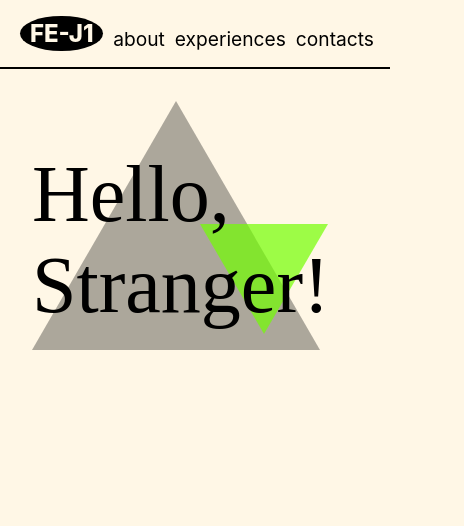
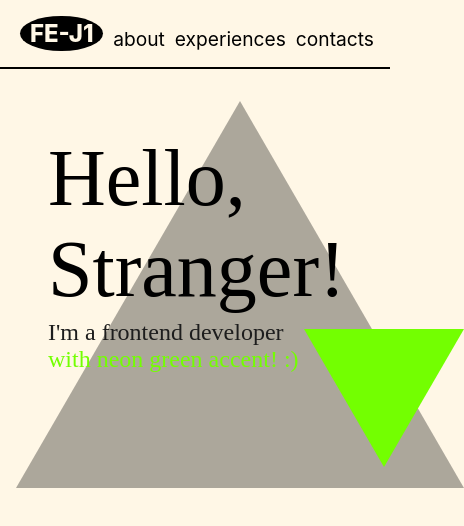
Before and after one commit to woniyoon/my-page, a Next.js app: page / in a window 390 px wide. Shown: the top 526 px of the page, 464 px wide, since content can reach past the window. Built offline with nearby package versions, Linux system fonts and the light colour scheme; a web font is replaced by a local one.

Commit message:
style: Add greeting text and style it

```diff
--- a/pages/index.js
+++ b/pages/index.js
@@ -3,6 +3,9 @@ import Layout from '../components/layout.js';
 import styles from '../styles/Home.module.scss'
 
 export default function Home() {
+  const greetingDescAbove = "I'm a frontend developer";
+  const greetingDescBelow = "with neon green accent! :)";
+
   return (
     <Layout>
       <Head>
@@ -12,12 +15,15 @@ export default function Home() {
       </Head>
 
       <main className={styles.mainContainer}>
-        <div className={styles.greetingContainer}>
-          <p className={styles.greetingTxt}>Hello,</p>
-          <p className={styles.greetingTxt}>Stranger!</p>
-          <div className={styles.triangleContainer}>
-            <div className={styles.outerTriangle}></div>
+        <div className={styles.triangleContainer}>
+          <div className={styles.outerTriangle}>
             <div className={styles.innerTriangle}></div>
+            <div className={styles.greetingContainer}>
+              <p className={styles.greetingTxt}>Hello,</p>
+              <p className={styles.greetingTxt}>Stranger!</p>
+              <p className={styles.greetingDescAbove}>{greetingDescAbove}</p>
+              <p className={styles.greetingDescBelow}>{greetingDescBelow}</p>
+            </div>
           </div>
         </div>
       </main>
--- a/styles/Home.module.scss
+++ b/styles/Home.module.scss
@@ -1,5 +1,7 @@
-$outer-triangle-width: 20rem;
-$inner-triangle-width: 10rem;
+$outer-triangle-width: 35rem;
+$inner-triangle-width: 13rem;
+$outer-triangle-width-sm: 28rem;
+$inner-triangle-width-sm: 10rem;
 
 .mainContainer {
   width: 100%;
@@ -8,58 +10,96 @@ $inner-triangle-width: 10rem;
 }
 
 .greetingContainer {
-  padding: 4rem 4rem 0 4rem;
+  width: $outer-triangle-width - 4rem;
+  position: relative;
+  left: -($outer-triangle-width/2 - 2rem);
+  top: 2rem;
+  transition: all 0.5s ease-in-out;
 }
 
 .greetingTxt {
   font-family: 'amerton';
-  font-size: 5rem;
+  font-size: 7rem;
   position: relative;
-  z-index: 5;
+  transition: all 0.5s ease-in-out;
+}
+
+.greetingDescAbove {
+  // margin-top: 1rem;
+  font-family: 'Times New Roman';
+  color: rgb(29, 29, 29);
+  font-size: 1.8rem;
+  transition: all 0.5s ease-in-out;
+}
+
+.greetingDescBelow {
+  font-family: 'Times New Roman';
+  color: #73ff01;
+  font-size: 1.8rem;
+  transition: all 0.5s ease-in-out;
 }
 
 .triangleContainer {
   position: absolute;
   top: 2rem;
+  left: 1rem;
   display: flex;
   flex-direction: row;
-  align-items: flex-end;
 }
 
 .outerTriangle {
-  --width: 20rem;
+  --width: 35rem;
   border-bottom: calc(0.866 * var(--width)) solid #00000053;
   border-left: calc(var(--width) / 2) solid transparent;
   border-right: calc(var(--width) / 2) solid transparent;
   border-top: 0;
   height: 0;
   width: 0;
+  transition: all 0.5s ease-in-out;
 }
 
 .innerTriangle {
-  --width: 10rem;
-  border-bottom: calc(0.866 * var(--width)) solid #73ff01b1;
+  --width: 13rem;
+  border-bottom: calc(0.866 * var(--width)) solid #73ff01;
   border-left: calc(var(--width) / 2) solid transparent;
   border-right: calc(var(--width) / 2) solid transparent;
   border-top: 0;
   height: 0;
   width: 0;
   position: absolute;
-  left: 10.5rem;
-  bottom: 1rem;
+  top: (0.866*$outer-triangle-width) - $inner-triangle-width;
+  left: ($outer-triangle-width)-($inner-triangle-width);
   transform: rotate(180deg);
+  transition: all 0.5s ease-in-out;
 }
 
 @media only screen and (max-width: 768px) {
   .greetingContainer {
-    padding: 5rem 2rem;
+    left: -($outer-triangle-width-sm/2 - 2rem);
+    width: $outer-triangle-width-sm - 4rem;
   }
 
   .outerTriangle {
-    --width: 18rem;
+    --width: 28rem;
   }
 
   .innerTriangle {
-    --width: 8rem;
+    --width: 10rem;
+    top: (0.866*$outer-triangle-width-sm) - $inner-triangle-width-sm;
+    left: ($outer-triangle-width-sm)-($inner-triangle-width-sm);
   }
+
+  .greetingTxt {
+    font-size: 5rem;
+  }
+
+  .greetingDescAbove {
+    margin-top: 0.2rem;
+    font-size: 1.5rem;
+  }
+
+  .greetingDescBelow {
+    font-size: 1.5rem;
+  }
+
 }
```
